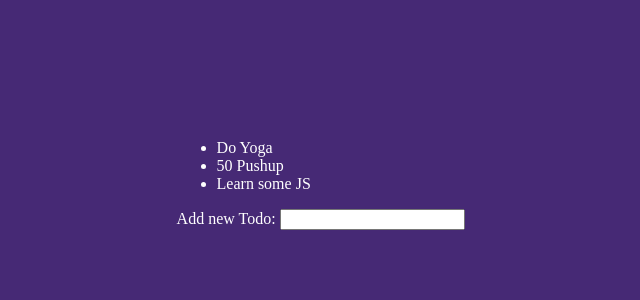
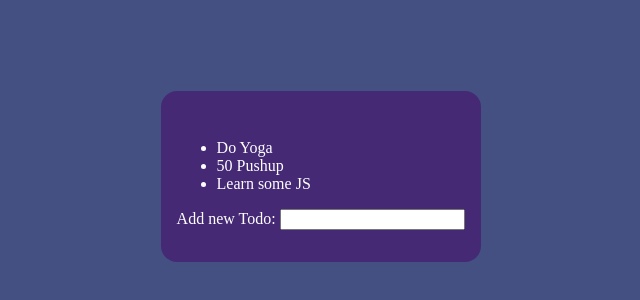
Before and after one commit to Saeedafshari11235/miniTodolist, a plain HTML site: page index.html in a window 1280 px wide. Shown: the part 216-516 px from the top of the page, without its empty margins (321-961 px from the left). Drawn offline with Linux system fonts and the light colour scheme.

Commit message:
add style for main tag

```diff
--- a/css/style.css
+++ b/css/style.css
@@ -1,9 +1,14 @@
 body{
     width: 99vw;
     height: 96vh;
-    background-color: rgb(70, 41, 117);
+    background-color: rgb(68, 80, 130);
     color: #fff;
     display: flex;
     justify-content: center;
     align-items: center;
 }
+main{
+    padding: 2rem 1rem;
+    background-color: rgb(70, 41, 117);
+    border-radius: 1rem;
+}
```
